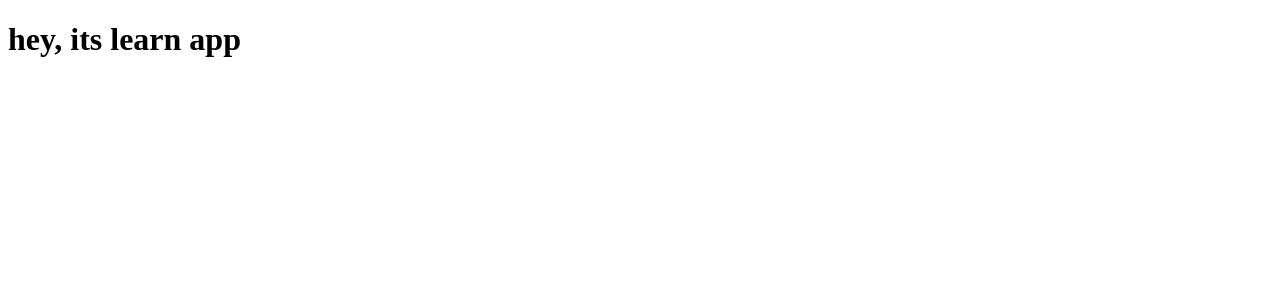
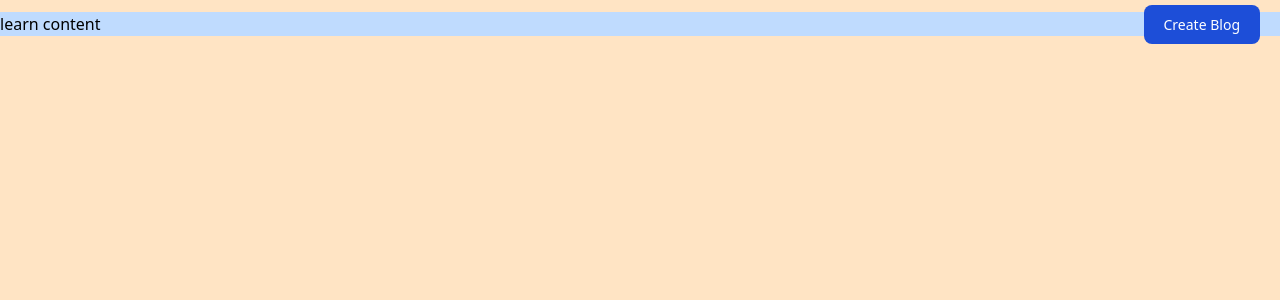
Before and after one commit to priyank-ladumor/learn-Django, a Django app: page /blog/ in a window 1280 px wide. Shown: the top 300 px of the page. Run offline with Django 5.2, Linux system fonts and the light colour scheme; data that the repository does not hold is empty; some libraries are stand-ins or nearby versions.

Commit message:
blog crud completed and reset last commit

```diff
--- /dev/null
+++ b/blog/templates/blog/confirm_delete.html
@@ -0,0 +1,6 @@
+<h2>Are you sure you want to delete "{{ blog.title }}"?</h2>
+<form method="post">
+    {% csrf_token %}
+    <button type="submit">Yes, delete</button>
+    <a href="{% url 'blog' %}">Cancel</a>
+</form>
--- a/blog/templates/blog/demo/index.html
+++ b/blog/templates/blog/demo/index.html
@@ -1,5 +1,9 @@
 {% extends "layout.html" %}
-
+{% block navbar %}
+<div class="float-end">
+    <a class="text-white bg-blue-700 hover:bg-blue-800 focus:ring-4 focus:ring-blue-300 font-medium rounded-lg text-sm px-5 py-2.5 me-2 mb-2 dark:bg-blue-600 dark:hover:bg-blue-700 focus:outline-none dark:focus:ring-blue-800" href="{% url 'create_blog' %}" >Create Blog</a>
+</div>
+{% endblock %}
 {% block title %}Django Learn Page{% endblock %}
 
 {% block content %}
@@ -16,6 +20,8 @@
                 class="bg-black text-white p-1 px-2 rounded-sm cursor-pointer" >
                 View
             </a>
+            <a href="{% url 'update_blog' blog.id %}" class="bg-blue-600 p-1 text-white text-xl font-bold">Edit</a>
+            <a href="{% url 'delete_blog' blog.id %}" class="bg-red-600 p-1 text-white text-xl font-bold" >Delete</a>
         </div>
     {% endfor %}
 {% endblock %}
--- a/blog/templates/blog/learn.html
+++ /dev/null
@@ -1,11 +0,0 @@
-<!DOCTYPE html>
-<html lang="en">
-  <head>
-    <meta charset="UTF-8" />
-    <meta name="viewport" content="width=device-width, initial-scale=1.0" />
-    <title>App</title>
-  </head>
-  <body>
-    <h1>hey, its learn app</h1>
-  </body>
-</html>
--- a/blog/urls.py
+++ b/blog/urls.py
@@ -5,9 +5,10 @@
 #localhost:8000/blog
 #localhost:8000/blog/learn
 urlpatterns = [
-    path('', views.learn_app, name='learn_app'),
+    path('', views.blog, name='blog'),
     path('demo/', views.learn__app, name='learn__app'),
-    path('list/', views.blog, name='blog'),
     path('<int:blog_id>/', views.blog_detail, name='blog_detail'),
     path('create/', views.create_blog, name='create_blog'),
+    path('<int:blog_id>/update/', views.update_blog, name='update_blog'),  # Update blog
+    path('<int:blog_id>/delete/', views.delete_blog, name='delete_blog'),  # Delete blog
 ]
--- a/blog/views.py
+++ b/blog/views.py
@@ -4,9 +4,6 @@
 from django.contrib.auth.decorators import login_required
 
 # Create your views here.
-
-def learn_app(request):
-    return render(request, 'blog/learn.html')
 
 def learn__app(request):
     return render(request, 'blog/demo/index.html')
@@ -33,3 +30,25 @@
     else:
         form = BlogForm()
     return render(request, 'blog/create_blog.html', {'form': form})
+
+
+def update_blog(request, blog_id):
+    blog = get_object_or_404(Blog, pk=blog_id)
+    if request.method == 'POST':
+        form = BlogForm(request.POST, instance=blog)
+        if form.is_valid():
+            form.save()
+            return redirect('blog')
+            # return redirect('blog_detail', blog_id=blog.id)
+    else:
+        form = BlogForm(instance=blog)
+    return render(request, 'blog/update_blog.html', {'form': form})
+
+
+# @login_required
+def delete_blog(request, blog_id):
+    blog = get_object_or_404(Blog, pk=blog_id)
+    if request.method == 'POST':
+        blog.delete()
+        return redirect('blog')
+    return render(request, 'blog/confirm_delete.html', {'blog': blog})
--- a/templates/layout.html
+++ b/templates/layout.html
@@ -11,7 +11,7 @@
     <link rel="stylesheet" href="{% static 'style.css' %}" />
   </head>
   <body>
-    <nav>This is nav bar</nav>
+    <nav class="m-3">{% block navbar %}This is nav bar{% endblock %}</nav>
     {% block content %}{% endblock %}
   </body>
 </html>
```
Also changed, not shown: blog/templates/blog/update_blog.html (added, +11 -0 lines).
